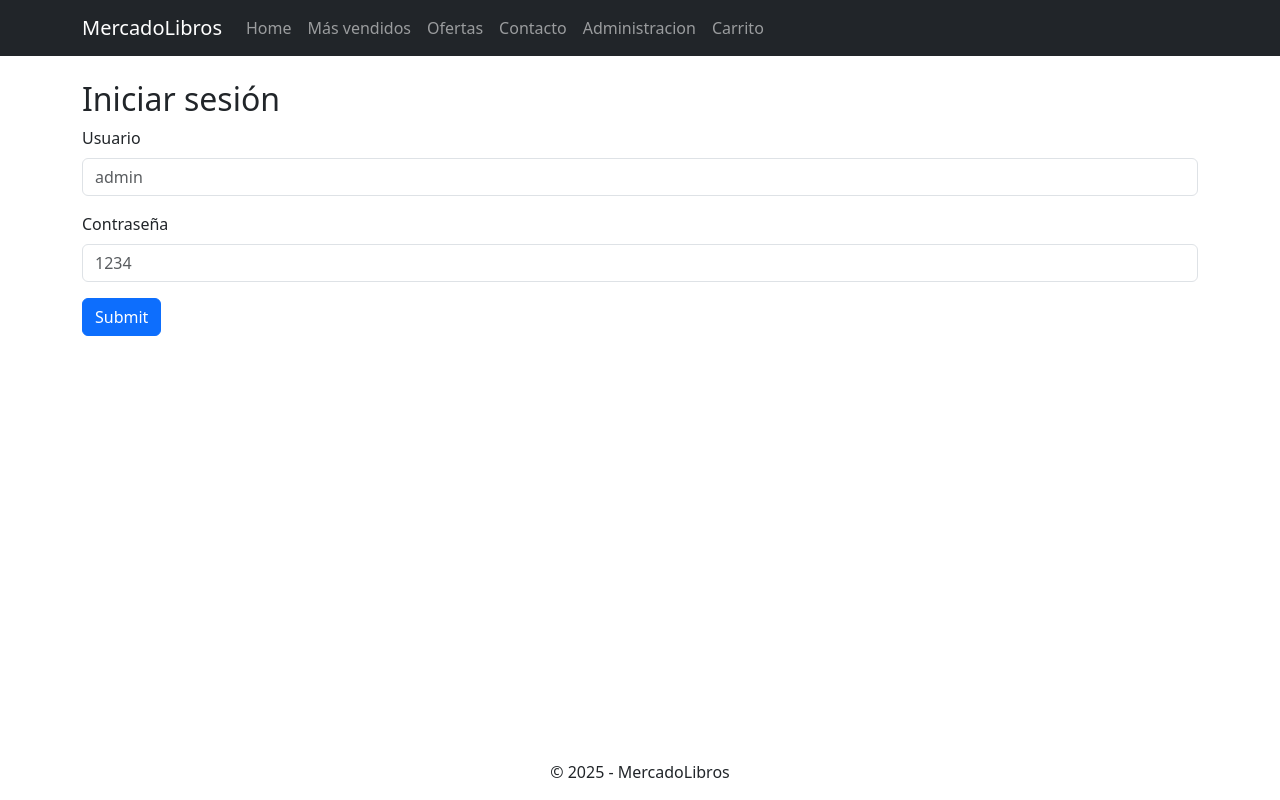
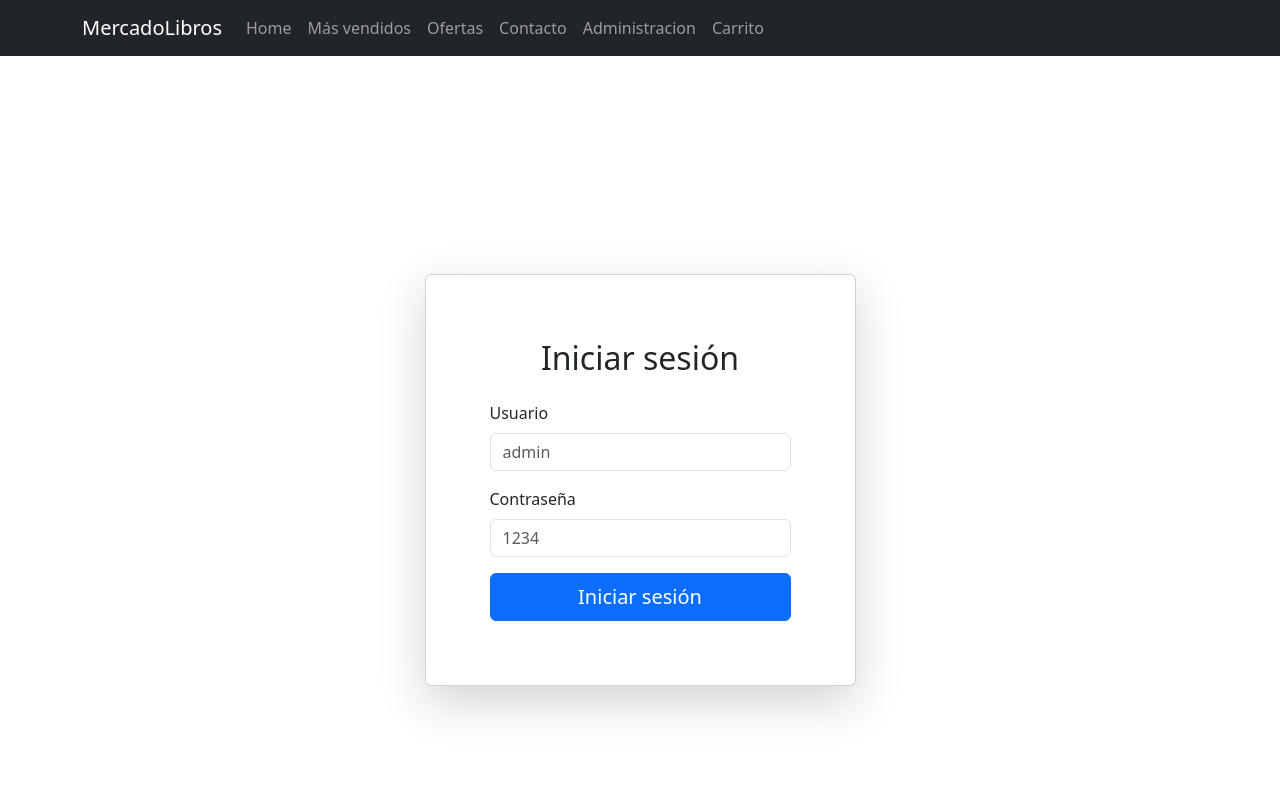
Before and after one commit to agusbattista/mercadolibros-react, a React (Vite) app: page /login in a window 1280 px wide. Shown: the top 800 px of the page. Built offline with nearby package versions, Linux system fonts and the light colour scheme; no server answers.

Commit message:
refactor: ahora el panel de login es mas informativo y esta mejor estilizado

```diff
--- a/src/components/LoginForm.jsx
+++ b/src/components/LoginForm.jsx
@@ -1,14 +1,22 @@
 import { useState } from "react";
 import { useNavigate } from "react-router-dom";
 import { useAuthContext } from "../context/AuthContext";
-import Button from "react-bootstrap/Button";
-import Form from "react-bootstrap/Form";
+import {
+  Alert,
+  Form,
+  Button,
+  Container,
+  Row,
+  Col,
+  Card,
+} from "react-bootstrap";
 
 function LoginForm() {
   const [user, setUser] = useState("");
   const [password, setPassword] = useState("");
   const { login } = useAuthContext();
   const navigate = useNavigate();
+  const [alertMessage, setAlertMessage] = useState("");
 
   const handleSubmit = (e) => {
     e.preventDefault();
@@ -17,13 +25,25 @@ function LoginForm() {
       login(user);
       navigate("/administracion");
     } else {
-      alert("Usuario y/o contraseña incorrectas");
+      setAlertMessage("El nombre de usuario y/o contraseña es incorrecto.");
     }
   };
 
   return (
+    <Container className="d-flex justify-content-center align-items-center min-vh-100">
+      <Row className="w-100 justify-content-center">
+        <Col xs={12} md={8} lg={6} xl={5}>
+          {" "}
+          <Card className="shadow-lg p-5">
+            {" "}
+            <Card.Body>
+              <h2 className="text-center mb-4">Iniciar sesión</h2>
+              {alertMessage && (
+                <Alert key="danger" variant="danger">
+                  {alertMessage}
+                </Alert>
+              )}
               <Form onSubmit={handleSubmit}>
-      <h2>Iniciar sesión</h2>
                 <Form.Group className="mb-3" controlId="formBasicUser">
                   <Form.Label>Usuario</Form.Label>
                   <Form.Control
@@ -31,6 +51,7 @@ function LoginForm() {
                     placeholder="admin"
                     value={user}
                     onChange={(e) => setUser(e.target.value)}
+                    required
                   />
                 </Form.Group>
                 <Form.Group className="mb-3" controlId="formBasicPassword">
@@ -40,12 +61,23 @@ function LoginForm() {
                     placeholder="1234"
                     value={password}
                     onChange={(e) => setPassword(e.target.value)}
+                    required
                   />
                 </Form.Group>
-      <Button variant="primary" type="submit">
-        Submit
+                <Button
+                  variant="primary"
+                  type="submit"
+                  className="w-100 py-2 fs-5"
+                >
+                  Iniciar sesión
                 </Button>
               </Form>
+            </Card.Body>
+          </Card>
+        </Col>
+      </Row>
+    </Container>
   );
 }
+
 export default LoginForm;
```
Lines whose indentation alone changed are shown as unchanged.
